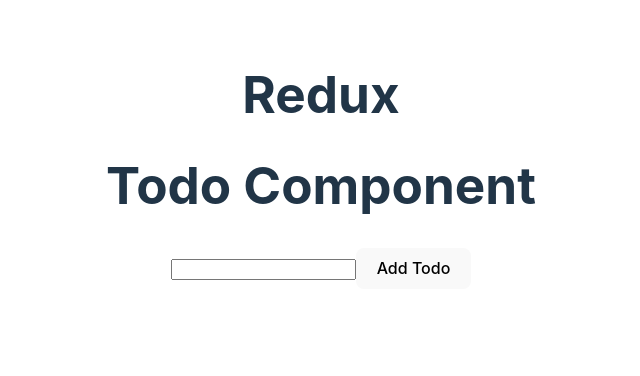
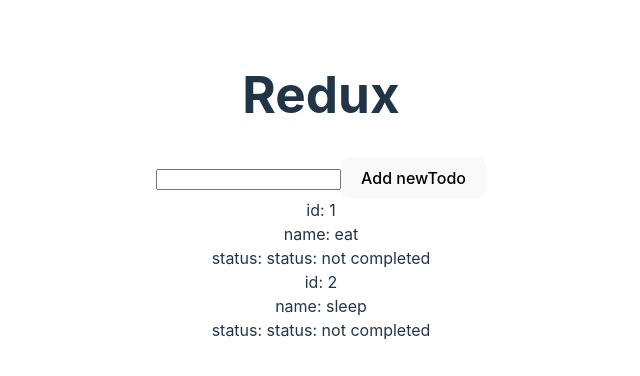
Before and after one commit to ZipengChen1832/react-11-11-2024, a React (Vite) app in the folder redux-live-coding/: page / in a window 1280 px wide. Shown: the top 376 px of the page, without its empty margins (319-959 px from the left). Built offline with nearby package versions, Linux system fonts and the light colour scheme.

Commit message:
fix cursed file

```diff
--- a/redux-live-coding/src/components/TodoList.jsx
+++ b/redux-live-coding/src/components/TodoList.jsx
@@ -1,19 +1,43 @@
-import React,{useState} from 'react'
-import {useDispatch, useSelector} from 'react-redux'
-export default function TodoList() {
-    const todos=useSelector((state)=>state.todo)
-    const dispatch =useDispatch()
-    console.log(todos)
-    const [newTodo, setNewTodo]=useState('')
+import { useSelector, useDispatch } from "react-redux";
+import React, { useState } from "react";
+
+const ToDoList = () => {
+  const todos = useSelector((state) => state.todos);
+  const [inputValue, setInputValue] = useState("");
+
+  const dispatch = useDispatch();
+
+  const handleSubmit = (e) => {
+    e.preventDefault();
+    const newTodo = { id: 3, todoName: inputValue, completed: false };
+    dispatch({ type: "ADD_TODO", payload: newTodo });
+  };
+
+  const handleInput = (e) => {
+    setInputValue(e.target.value);
+  };
+
   return (
     <div>
-    <h1>Todo Component</h1>
-    <input type="text" onChange={(e)=>{setNewTodo(e.target.value)}}/>
-    <button>Add Todo</button>
+      <form onSubmit={handleSubmit}>
+        <input type="text" onChange={handleInput} />
+        <button type="submit">Add newTodo</button>
+      </form>
+      {todos.map((todo) => {
+        const { id, todoName, completed } = todo;
 
-    <div>
-      {todos?.map((todo)=>{todo.todoName})}
+        return (
+          <React.Fragment key={id}>
+            <div>id: {id}</div>
+            <div>name: {todoName}</div>
+            <div>
+              status: status: {completed ? "completed" : "not completed"}
+            </div>
+          </React.Fragment>
+        );
+      })}
     </div>
-    </div>
-  )
-}
+  );
+};
+
+export default ToDoList;
```
